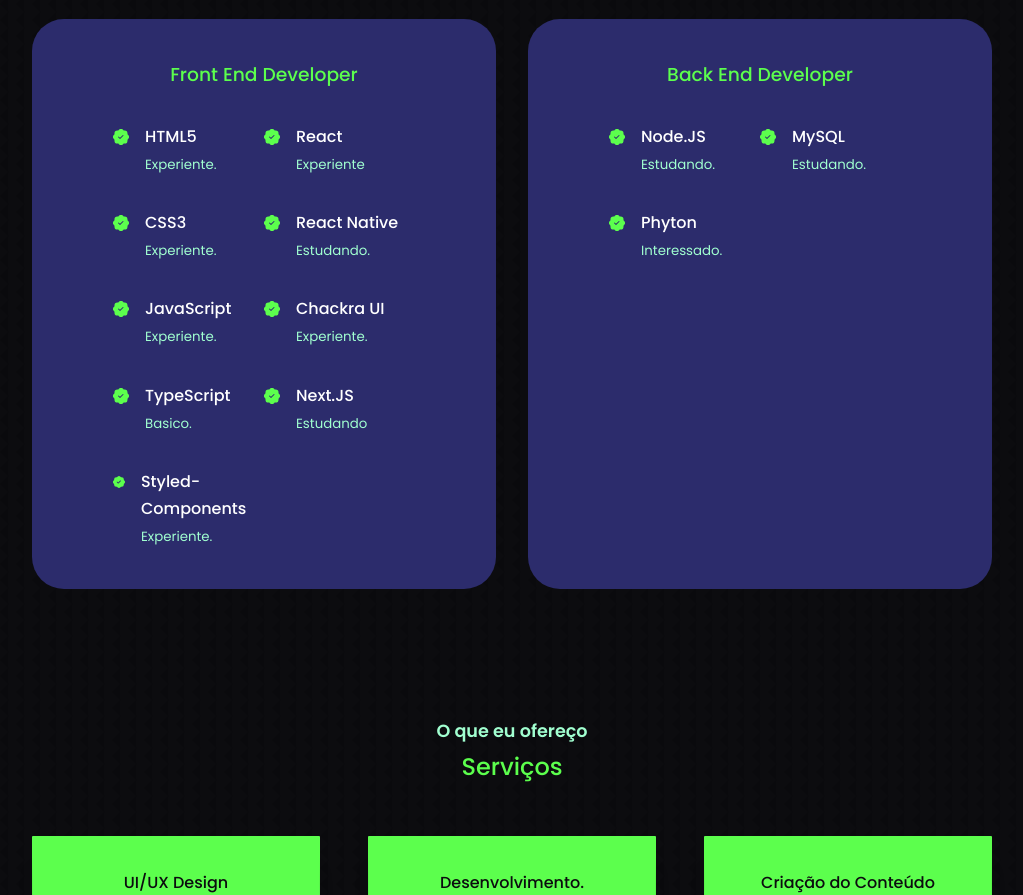
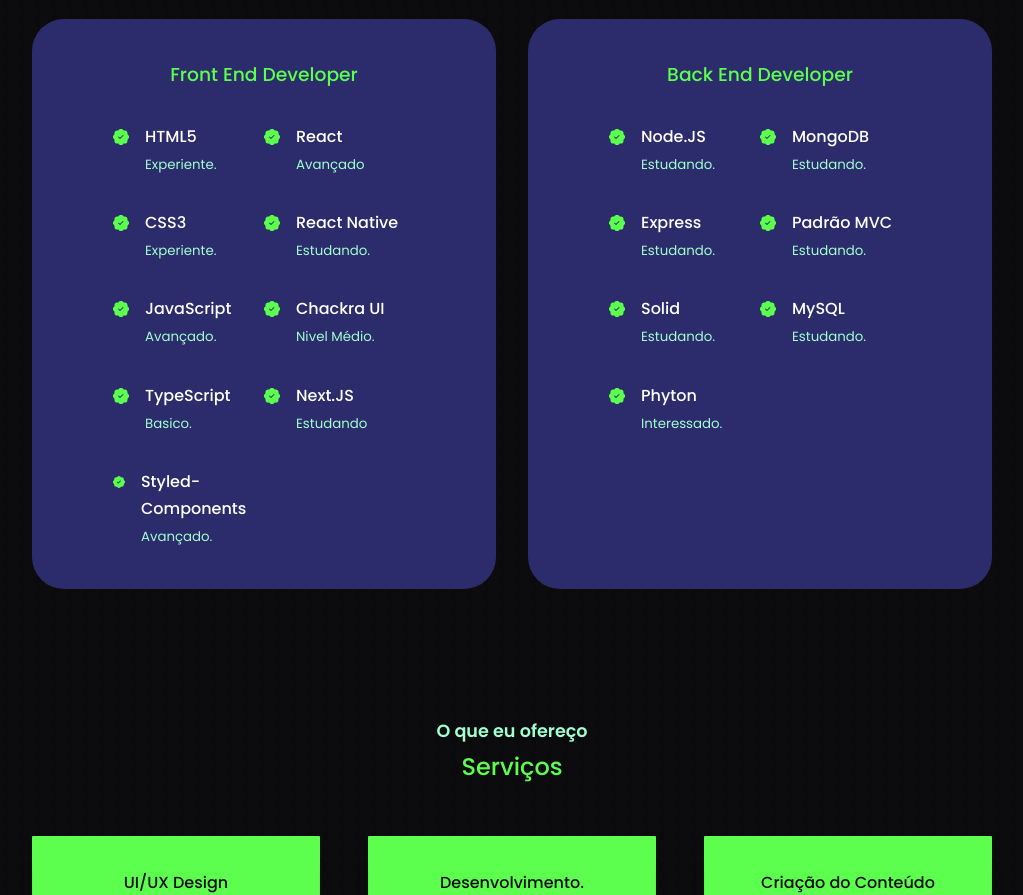
Before and after one commit to matheusscode/portfolio, a React (Vite) app: page / in a window 1280 px wide. Shown: the part 1940-2835 px from the top of the page, without its empty margins (128-1151 px from the left). Built offline with nearby package versions, Linux system fonts and the light colour scheme.

Commit message:
first commit

```diff
--- a/src/components/Experience/Experience.jsx
+++ b/src/components/Experience/Experience.jsx
@@ -23,7 +23,7 @@
               <BsPatchCheckFill className="experience__details-icon" />
               <div>
                 <h4>React</h4>
-                <small className="text-light">Experiente</small>
+                <small className="text-light">Avançado</small>
               </div>
             </article>
             <article className="experience__details">
@@ -44,14 +44,14 @@
               <BsPatchCheckFill className="experience__details-icon" />
               <div>
                 <h4>JavaScript</h4>
-                <small className="text-light">Experiente.</small>
+                <small className="text-light">Avançado.</small>
               </div>
             </article>
             <article className="experience__details">
               <BsPatchCheckFill className="experience__details-icon" />
               <div>
                 <h4>Chackra UI</h4>
-                <small className="text-light">Experiente.</small>
+                <small className="text-light">Nivel Médio.</small>
               </div>
             </article>
             <article className="experience__details">
@@ -72,7 +72,7 @@
               <BsPatchCheckFill className="experience__details-icon" />
               <div>
                 <h4>Styled-Components</h4>
-                <small className="text-light">Experiente.</small>
+                <small className="text-light">Avançado.</small>
               </div>
             </article>
           </div>
@@ -87,6 +87,34 @@
               <BsPatchCheckFill className="experience__details-icon" />
               <div>
                 <h4>Node.JS</h4>
+                <small className="text-light">Estudando.</small>
+              </div>
+            </article>
+            <article className="experience__details">
+              <BsPatchCheckFill className="experience__details-icon" />
+              <div>
+                <h4>MongoDB</h4>
+                <small className="text-light">Estudando.</small>
+              </div>
+            </article>
+            <article className="experience__details">
+              <BsPatchCheckFill className="experience__details-icon" />
+              <div>
+                <h4>Express</h4>
+                <small className="text-light">Estudando.</small>
+              </div>
+            </article>
+            <article className="experience__details">
+              <BsPatchCheckFill className="experience__details-icon" />
+              <div>
+                <h4>Padrão MVC</h4>
+                <small className="text-light">Estudando.</small>
+              </div>
+            </article>
+            <article className="experience__details">
+              <BsPatchCheckFill className="experience__details-icon" />
+              <div>
+                <h4>Solid</h4>
                 <small className="text-light">Estudando.</small>
               </div>
             </article>
```
